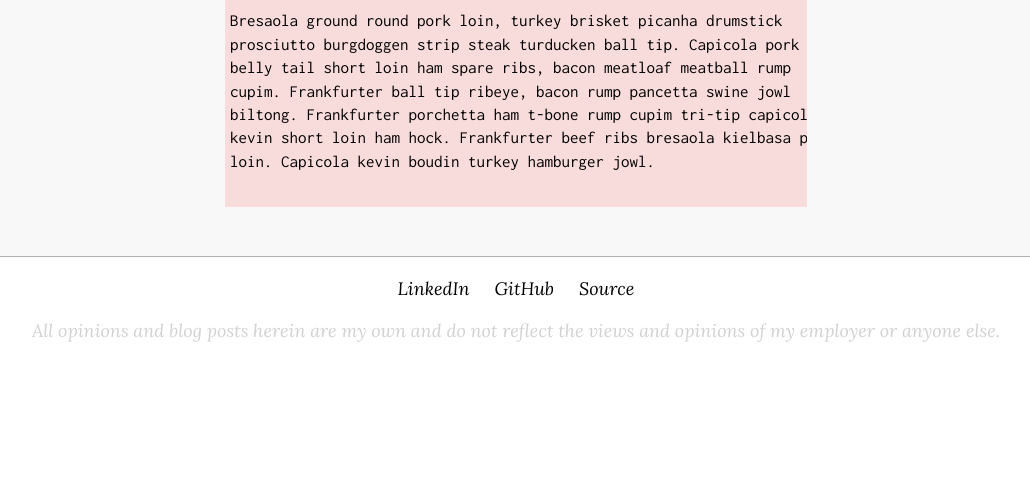
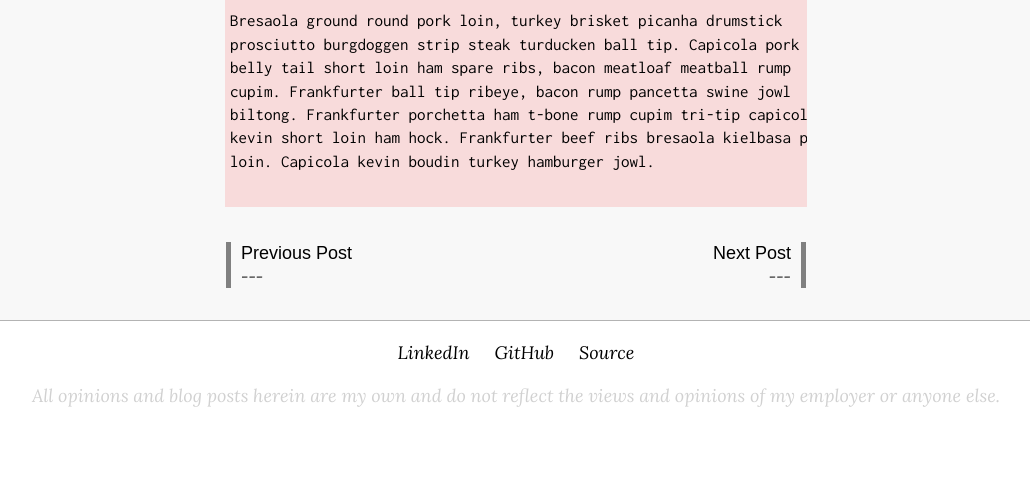
Before and after one commit to cs-cordero/chrisdoescoding.com, a Django app: template chrisdoescoding/posts/templates/single_post_view.html in a window 1280 px wide. Shown: the part 1966-2457 px from the top of the page, without its empty margins (124-1154 px from the left). Before the commit the page ends 2308 px from the top, so only its background shows below. Run offline with Django 3.2, Linux system fonts and the light colour scheme; the template is opened without the code that fills it, so the values that code supplies are empty; some libraries are stand-ins or nearby versions; some web fonts are replaced.

Commit message:
completed single page view

```diff
--- a/chrisdoescoding/posts/static/posts/style.css
+++ b/chrisdoescoding/posts/static/posts/style.css
@@ -90,12 +90,50 @@ body {
     flex: 0 1 100%;
 }
 
+.navigation {
+    display: flex;
+    flex-direction: row;
+    flex-wrap: wrap;
+    justify-content: space-between;
+    margin: 35px 35px 0 35px;
+}
+.navigation-item {
+    max-width: 240px;
+    overflow: hidden;
+    white-space: nowrap;
+    text-overflow: ellipsis;
+}
+.navigation-item > span:last-child {
+    font-family: "Lora", serif;
+    font-size: 0.85em;
+}
+.navigation > a {
+    text-decoration: none;
+    color: black;
+}
+.navigation > a:hover {
+    color: #29189c;
+}
+.navigation-item-left {
+    text-align: left;
+    padding-left: 10px;
+    border-left: 5px solid gray;
+}
+.navigation-item-left:hover { border-color: #29189c; }
+.navigation-item-right {
+    text-align: right;
+    padding-right: 10px;
+    border-right: 5px solid gray;
+}
+.navigation-item-right:hover { border-color: #29189c; }
+
 @media all and (max-width: 1000px) {
     .header { justify-content: center; }
 }
 
 @media all and (max-width: 650px) {
     .content { flex: 0 1 auto; width: 100%;}
+    .navigation { flex: 0 1 auto; width: 100%;}
     .bumper-left { flex-basis: 0; }
     .bumper-right { flex-basis: 0; }
 }
--- a/chrisdoescoding/posts/templates/single_post_view.html
+++ b/chrisdoescoding/posts/templates/single_post_view.html
@@ -28,6 +28,34 @@ biltong. Frankfurter porchetta ham t-bone rump cupim tri-tip capicola
 kevin short loin ham hock. Frankfurter beef ribs bresaola kielbasa pork
 loin. Capicola kevin boudin turkey hamburger jowl.
         </pre>
+        <div class="navigation">
+            {% if previous_post %}
+                <a href="/posts/{{ previous_post }}">
+                    <div class="navigation-item navigation-item-left navigation-item-active">
+                        <span>Previous Post</span><br/>
+                        <span>Title of Post</span>
+                    </div>
+                </a>
+            {% else %}
+                <div class="navigation-item navigation-item-left navigation-item-disabled">
+                    <span>Previous Post</span><br/>
+                    <span>---</span>
+                </div>
+            {% endif %}
+            {% if next_post %}
+                <a href="/posts/{{ next_post }}">
+                    <div class="navigation-item navigation-item-right navigation-item-active">
+                        <span>Next Post</span><br/>
+                        <span>Title of Post</span>
+                    </div>
+                </a>
+            {% else %}
+                <div class="navigation-item navigation-item-right navigation-item-disabled">
+                    <span>Next Post</span><br/>
+                    <span>---</span>
+                </div>
+            {% endif %}
+        </div>
     </div>
     <div class="bumper-right">
     </div>
```
